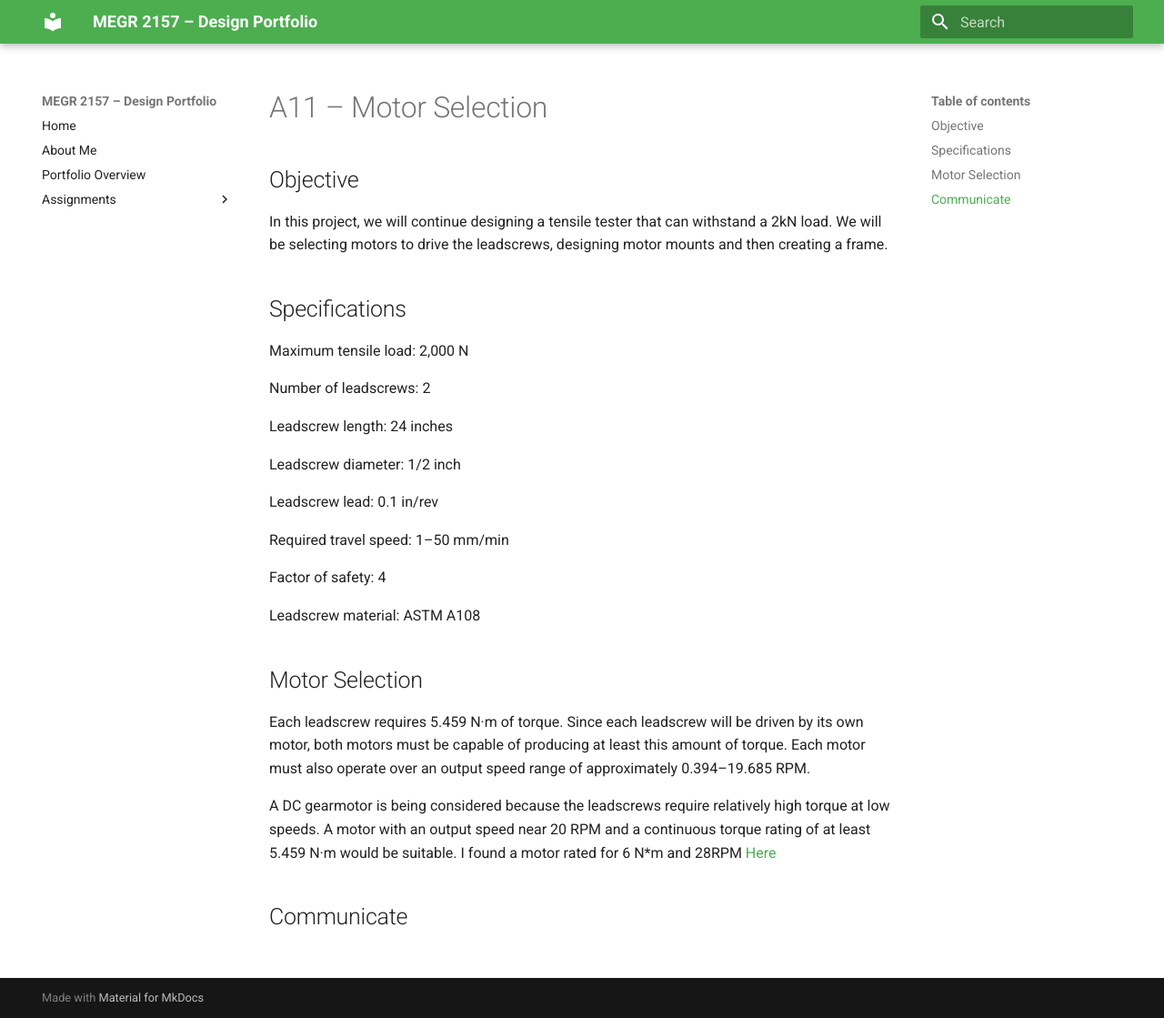
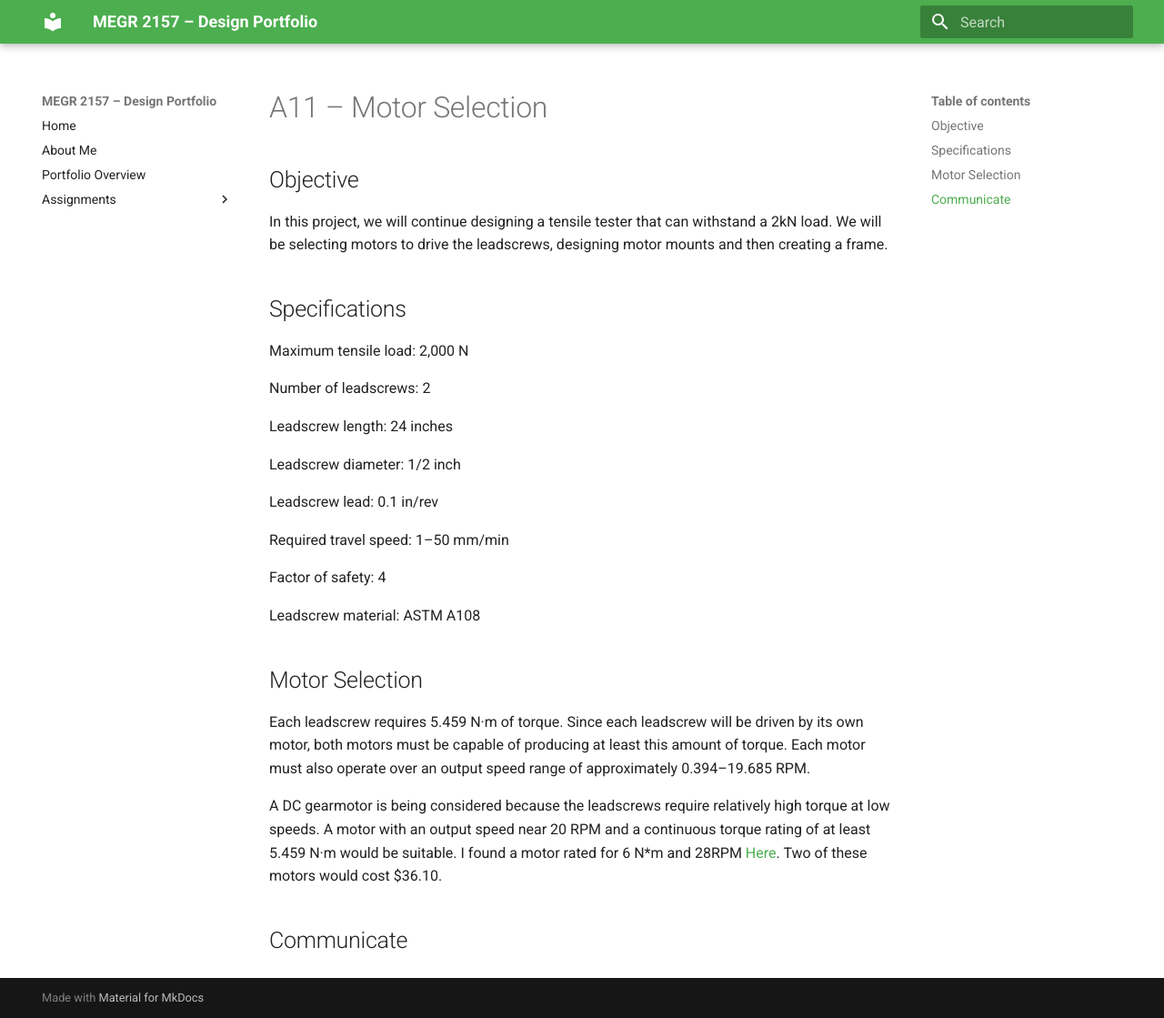
Before and after one commit to DillonK-spec/megr2157-portfolio, an MkDocs documentation site: the page built from docs/assignments/a11/index.md, in a window 1280 px wide and 1119 px high. Shown: the whole window at 91% size. Built offline with MkDocs 1.6.1 and Material for MkDocs 9.7.7, drawn with Linux system fonts in a browser that asks for light colours.

Commit message:
Update index.md

```diff
--- a/docs/assignments/a11/index.md
+++ b/docs/assignments/a11/index.md
@@ -26,7 +26,7 @@ Leadscrew material: ASTM A108
 Each leadscrew requires 5.459 N·m of torque. Since each leadscrew will be driven by its own motor, both motors must be capable of producing at least this amount of torque. Each motor must also operate over an output speed range of approximately 0.394–19.685 RPM.
 
 A DC gearmotor is being considered because the leadscrews require relatively high torque at low speeds. A motor with an output speed near 20 RPM and a continuous torque rating of at least 5.459 N·m would be suitable.
-I found a motor rated for 6 N*m and 28RPM [Here](https://cautop.com/mall/show-1993526.html)
+I found a motor rated for 6 N*m and 28RPM [Here](https://cautop.com/mall/show-1993526.html). Two of these motors would cost $36.10.
 
 
 ## Communicate
```
